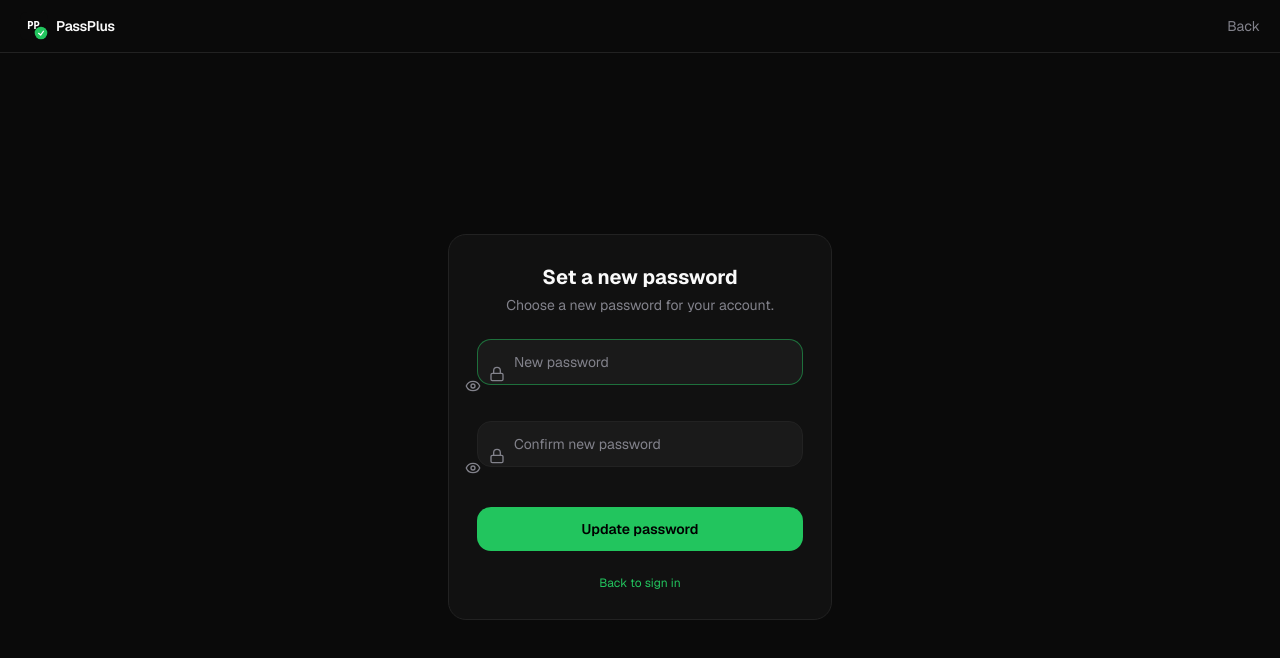
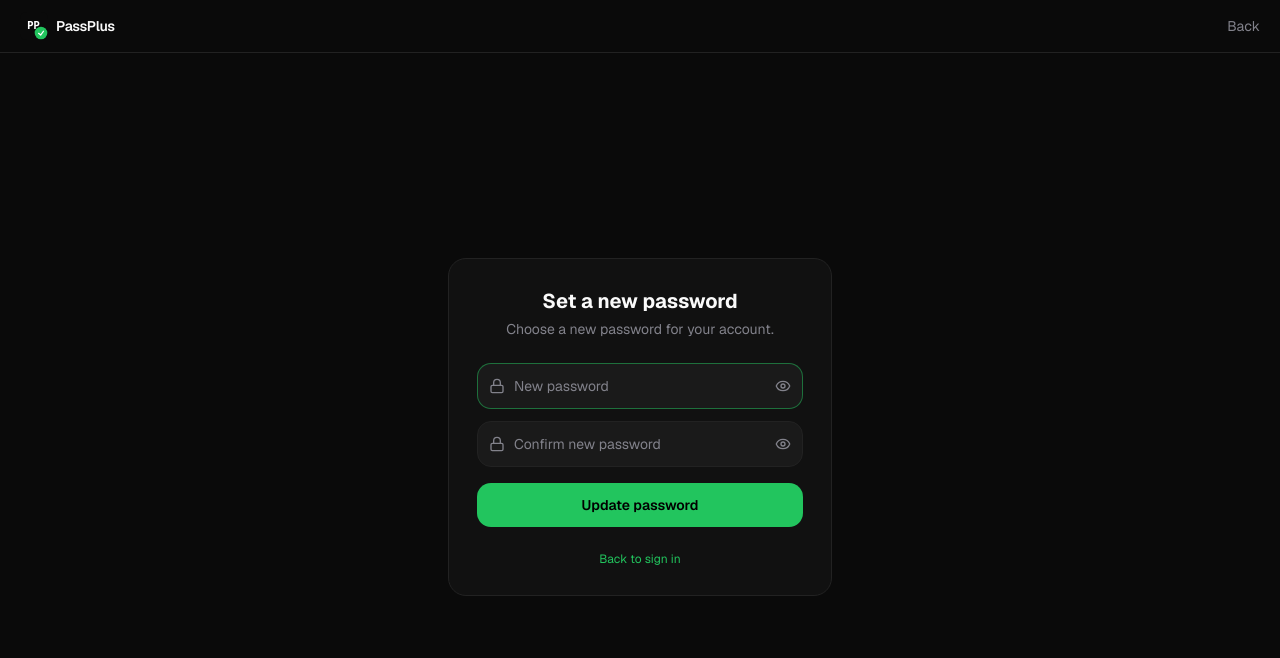
Before and after one commit to RayyanNahavandi/passplus, a Next.js app: page /reset-password in a window 1280 px wide. Shown: the top 658 px of the page. Built offline with nearby package versions, Linux system fonts and the light colour scheme; no server answers.

Commit message:
fix misaligned password visibility toggle

```diff
--- a/app/login/page.tsx
+++ b/app/login/page.tsx
@@ -413,7 +413,7 @@
                   type="button"
                   onClick={() => setShowPassword((v) => !v)}
                   aria-label={showPassword ? "Hide password" : "Show password"}
-                  className="absolute right-3 top-1/2 -translate-y-1/2 text-muted-foreground hover:text-foreground transition-colors relative before:absolute before:-inset-2.5 before:content-['']"
+                  className="absolute right-3 top-1/2 -translate-y-1/2 text-muted-foreground hover:text-foreground transition-colors before:absolute before:-inset-2.5 before:content-['']"
                 >
                   {showPassword ? <EyeOff className="w-4 h-4" /> : <Eye className="w-4 h-4" />}
                 </button>
--- a/app/reset-password/page.tsx
+++ b/app/reset-password/page.tsx
@@ -147,7 +147,7 @@
                     type="button"
                     onClick={() => setShowPassword((v) => !v)}
                     aria-label={showPassword ? "Hide password" : "Show password"}
-                    className="absolute right-3 top-1/2 -translate-y-1/2 text-muted-foreground hover:text-foreground transition-colors relative before:absolute before:-inset-2.5 before:content-['']"
+                    className="absolute right-3 top-1/2 -translate-y-1/2 text-muted-foreground hover:text-foreground transition-colors before:absolute before:-inset-2.5 before:content-['']"
                   >
                     {showPassword ? <EyeOff className="w-4 h-4" /> : <Eye className="w-4 h-4" />}
                   </button>
@@ -168,7 +168,7 @@
                     type="button"
                     onClick={() => setShowConfirm((v) => !v)}
                     aria-label={showConfirm ? "Hide password" : "Show password"}
-                    className="absolute right-3 top-1/2 -translate-y-1/2 text-muted-foreground hover:text-foreground transition-colors relative before:absolute before:-inset-2.5 before:content-['']"
+                    className="absolute right-3 top-1/2 -translate-y-1/2 text-muted-foreground hover:text-foreground transition-colors before:absolute before:-inset-2.5 before:content-['']"
                   >
                     {showConfirm ? <EyeOff className="w-4 h-4" /> : <Eye className="w-4 h-4" />}
                   </button>
```
